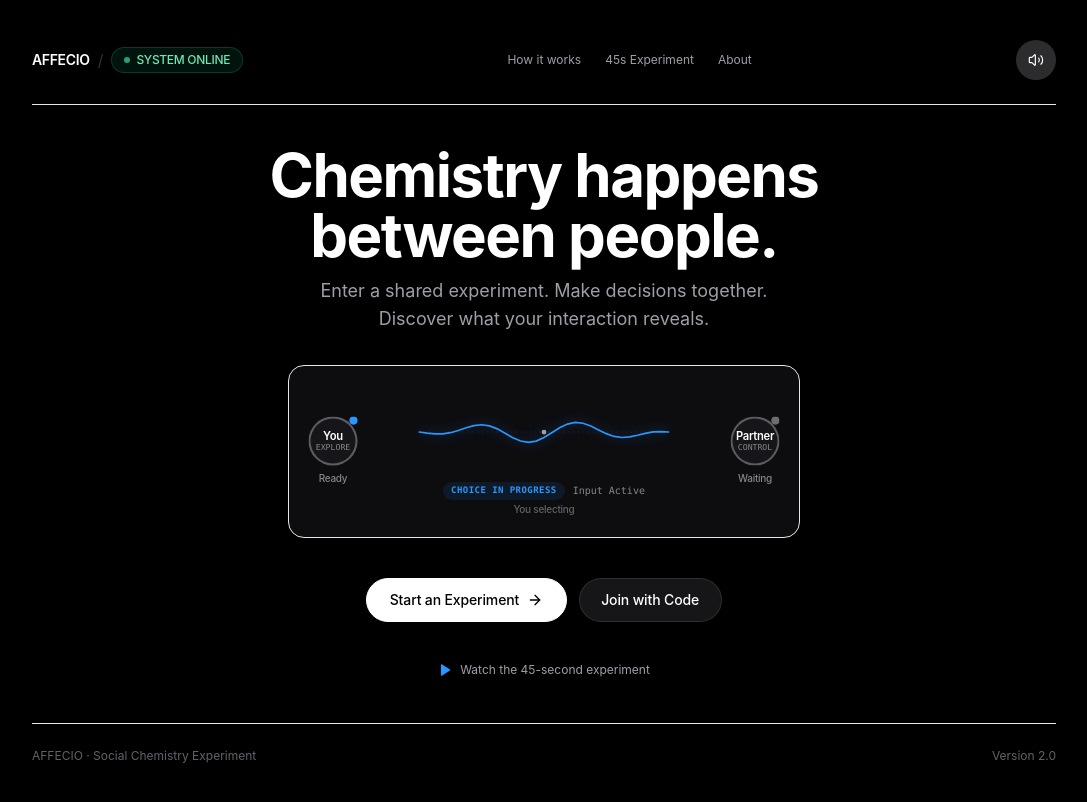
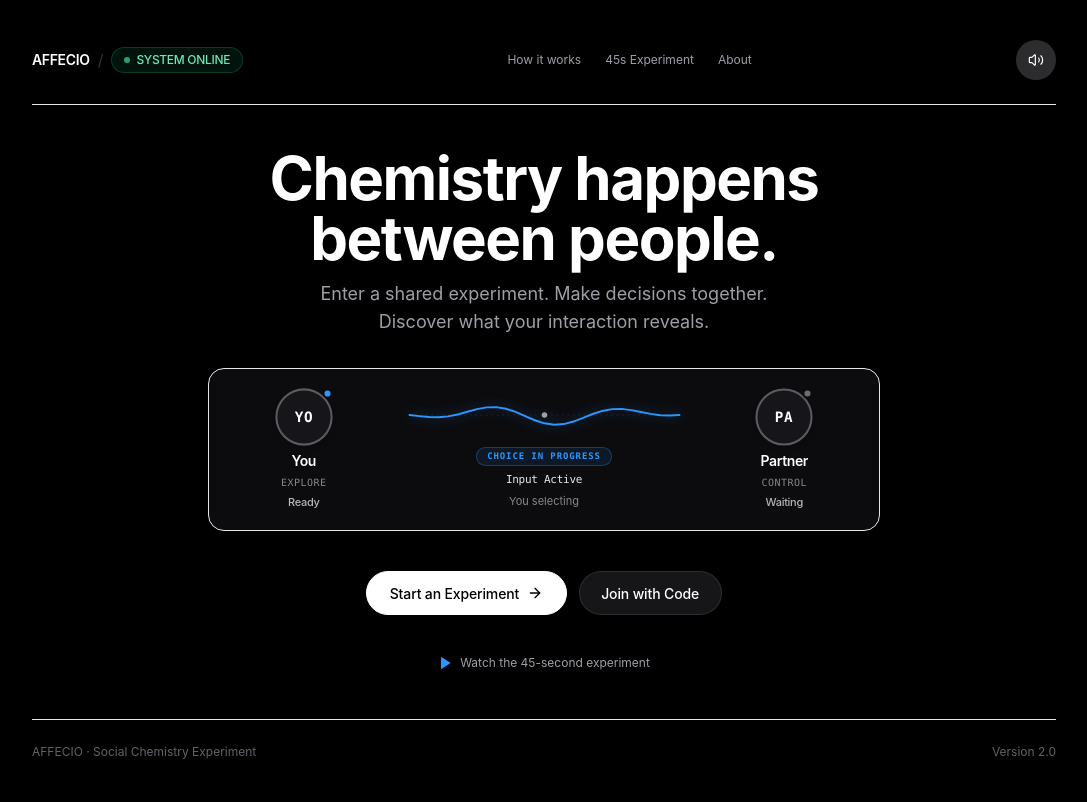
Before and after one commit to teamisaqua/aqua-affecio-hacks-26, a Next.js app: page / in a window 1280 px wide. Shown: the whole page, without its empty margins (96-1183 px from the left). Built offline with nearby package versions, Linux system fonts and the light colour scheme.

Commit message:
fix(chamber): resolve participant connection panel layout, avatar labels, and signal wave alignment

```diff
--- a/src/components/chamber/InteractionField.tsx
+++ b/src/components/chamber/InteractionField.tsx
@@ -101,31 +101,30 @@ export const InteractionField: React.FC<InteractionFieldProps> = ({
     const rect = containerRef.current.getBoundingClientRect();
     const x = (e.clientX - rect.left - rect.width / 2) / (rect.width / 2);
     const y = (e.clientY - rect.top - rect.height / 2) / (rect.height / 2);
-    setMouseOffset({ x: Math.max(-1, Math.min(1, x)) * 14, y: Math.max(-1, Math.min(1, y)) * 10 });
+    setMouseOffset({ x: Math.max(-1, Math.min(1, x)) * 10, y: Math.max(-1, Math.min(1, y)) * 8 });
   };
 
   const handleMouseLeave = () => {
     setMouseOffset({ x: 0, y: 0 });
   };
 
-  // Dimensions
-  const isCompact = variant === 'compact';
-  const isChamber = variant === 'chamber';
-  const width = isCompact ? 280 : isChamber ? 380 : 340;
-  const height = isCompact ? 60 : isChamber ? 72 : 96;
-  const startX = 40;
-  const endX = width - 40;
-  const midY = height / 2 + mouseOffset.y * 0.35;
+  // Dimensions for central wave container
+  const svgWidth = 260;
+  const svgHeight = 44;
+  const startX = 6;
+  const endX = svgWidth - 6;
+  const midY = svgHeight / 2 + mouseOffset.y * 0.2;
 
-  // Visual Styling per State (Apple HIG palette: #000000 background, #FFFFFF text, restrained #2997FF, #34C759, #FF9F0A)
+  // Visual Styling per State
   const stateConfig = {
     waiting: {
       color: 'rgba(255, 255, 255, 0.3)',
       glow: 'none',
       badgeBg: 'bg-white/5',
       badgeText: 'text-[#86868B]',
-      label: 'AWAITING CHOICES',
-      subtext: statusMessage || 'Waiting for participant actions',
+      badgeBorder: 'border-white/10',
+      label: 'CHAMBER ONLINE',
+      subtext: statusMessage || 'Awaiting participant readiness',
       detail: 'Channel Idle',
       nodeAColor: 'border-white/20',
       nodeBColor: 'border-white/20',
@@ -135,6 +134,7 @@ export const InteractionField: React.FC<InteractionFieldProps> = ({
       glow: 'drop-shadow(0 0 6px rgba(41, 151, 255, 0.4))',
       badgeBg: 'bg-[#2997FF]/10',
       badgeText: 'text-[#2997FF]',
+      badgeBorder: 'border-[#2997FF]/30',
       label: 'CHOICE IN PROGRESS',
       subtext: statusMessage || `${activeRole === 'control' ? participantBName : participantAName} selecting`,
       detail: 'Input Active',
@@ -142,11 +142,11 @@ export const InteractionField: React.FC<InteractionFieldProps> = ({
       nodeBColor: activeRole === 'control' ? 'border-[#2997FF] shadow-[0_0_10px_rgba(41,151,255,0.35)]' : 'border-white/30',
     },
     diverging: {
-      // Truthful divergence when choices differ: restrained Apple Amber
       color: '#FF9F0A', // Apple Amber
       glow: 'drop-shadow(0 0 6px rgba(255, 159, 10, 0.35))',
       badgeBg: 'bg-[#FF9F0A]/10',
       badgeText: 'text-[#FF9F0A]',
+      badgeBorder: 'border-[#FF9F0A]/30',
       label: 'DISTINCT CHOICES',
       subtext: statusMessage || 'Contrasting viewpoints selected',
       detail: 'Phase Split',
@@ -158,6 +158,7 @@ export const InteractionField: React.FC<InteractionFieldProps> = ({
       glow: 'drop-shadow(0 0 8px rgba(52, 199, 89, 0.4))',
       badgeBg: 'bg-[#34C759]/10',
       badgeText: 'text-[#34C759]',
+      badgeBorder: 'border-[#34C759]/30',
       label: 'CONSENSUS MATCH',
       subtext: statusMessage || 'Both choices aligned',
       detail: 'Resonant Lock',
@@ -169,6 +170,7 @@ export const InteractionField: React.FC<InteractionFieldProps> = ({
       glow: 'drop-shadow(0 0 7px rgba(48, 209, 88, 0.35))',
       badgeBg: 'bg-[#30D158]/10',
       badgeText: 'text-[#30D158]',
+      badgeBorder: 'border-[#30D158]/30',
       label: 'RECIPROCAL STEERING',
       subtext: statusMessage || 'Balancing temperature & pressure controls',
       detail: 'Live Adjustment',
@@ -180,6 +182,7 @@ export const InteractionField: React.FC<InteractionFieldProps> = ({
       glow: 'drop-shadow(0 0 10px rgba(100, 210, 255, 0.45))',
       badgeBg: 'bg-[#64D2FF]/10',
       badgeText: 'text-[#64D2FF]',
+      badgeBorder: 'border-[#64D2FF]/30',
       label: 'EQUILIBRIUM ACHIEVED',
       subtext: statusMessage || 'Stage complete · Results recorded',
       detail: 'Verified Hold',
@@ -188,22 +191,22 @@ export const InteractionField: React.FC<InteractionFieldProps> = ({
     },
   }[normalizedState];
 
-  // Mathematical wave generation with windowing envelope (tapers cleanly to anchor points)
-  const points = 32;
+  // Mathematical wave generation with windowing envelope
+  const points = 28;
   let primaryPath = `M ${startX} ${midY}`;
   let secondaryPath = `M ${startX} ${midY}`;
 
   const baseAmp =
     normalizedState === 'waiting'
-      ? 5
+      ? 4
       : normalizedState === 'selecting'
+      ? 9
+      : normalizedState === 'diverging'
       ? 11
-      : normalizedState === 'diverging'
-      ? 14
       : normalizedState === 'synchronizing'
-      ? 7
+      ? 6
       : normalizedState === 'collaborating'
-      ? 12
+      ? 9
       : 3;
 
   for (let i = 1; i <= points; i++) {
@@ -212,76 +215,112 @@ export const InteractionField: React.FC<InteractionFieldProps> = ({
     const envelope = Math.sin(t * Math.PI);
 
     if (normalizedState === 'diverging') {
-      // Dissonance pattern: Two anti-phase wave lines showing divergence without faking sync
       const y1 = midY + Math.sin(t * Math.PI * 4 + phase) * baseAmp * envelope;
       const y2 = midY + Math.sin(t * Math.PI * 4 - phase + Math.PI) * (baseAmp * 0.85) * envelope;
       primaryPath += ` L ${x.toFixed(1)} ${y1.toFixed(1)}`;
       secondaryPath += ` L ${x.toFixed(1)} ${y2.toFixed(1)}`;
     } else if (normalizedState === 'collaborating') {
-      // Dual carrier lines showing reciprocal input
       const y1 = midY + Math.sin(t * Math.PI * 3 + phase) * baseAmp * envelope;
       const y2 = midY + Math.sin(t * Math.PI * 5 - phase * 0.7) * (baseAmp * 0.6) * envelope;
       primaryPath += ` L ${x.toFixed(1)} ${y1.toFixed(1)}`;
       secondaryPath += ` L ${x.toFixed(1)} ${y2.toFixed(1)}`;
     } else {
-      // Smooth standing harmonic wave
-      const harmonics = normalizedState === 'selecting' ? 5 : 3;
+      const harmonics = normalizedState === 'selecting' ? 4 : 2.5;
       const y = midY + Math.sin(t * Math.PI * harmonics + phase) * baseAmp * envelope;
       primaryPath += ` L ${x.toFixed(1)} ${y.toFixed(1)}`;
     }
   }
+
+  // Format initials for circular avatar (e.g. "Alex" -> "AL", "Taylor" -> "TA")
+  const getInitials = (nameStr: string) => {
+    const trimmed = nameStr.trim();
+    if (!trimmed) return 'US';
+    const parts = trimmed.split(/\s+/);
+    if (parts.length > 1) {
+      return (parts[0][0] + parts[1][0]).toUpperCase();
+    }
+    return trimmed.slice(0, 2).toUpperCase();
+  };
+
+  // Format clean role label (e.g. "You · Explore" -> "EXPLORE", "Taylor · Simulated" -> "SIMULATED")
+  const formatRoleLabel = (roleStr?: string, fallback = 'PARTICIPANT') => {
+    if (!roleStr) return fallback;
+    const parts = roleStr.split('·');
+    const lastPart = parts[parts.length - 1].trim();
+    return lastPart.toUpperCase();
+  };
 
   return (
     <div
       ref={containerRef}
       onMouseMove={handleMouseMove}
       onMouseLeave={handleMouseLeave}
-      className={`w-full ${
-        isChamber ? 'max-w-xl' : 'max-w-md sm:max-w-lg'
-      } mx-auto p-4 sm:p-5 rounded-2xl bg-[#0D0D10] border border-white/8 relative select-none transition-all ${className}`}
+      className={`w-full max-w-3xl mx-auto p-3.5 sm:p-5 rounded-2xl bg-[#0D0D10]/95 border border-white/8 relative select-none transition-all shadow-md backdrop-blur-md ${className}`}
     >
-      <div className="flex items-center justify-between relative z-10 gap-2 sm:gap-4">
-        {/* Node A (YOU / Explore) */}
-        <div className="flex flex-col items-center space-y-1.5 flex-shrink-0">
+      {/* 3-Column Balanced CSS Grid Layout */}
+      <div className="grid grid-cols-[minmax(72px,1fr)_minmax(140px,2fr)_minmax(72px,1fr)] sm:grid-cols-[minmax(100px,1fr)_minmax(220px,2fr)_minmax(100px,1fr)] items-center gap-1.5 sm:gap-4 w-full">
+        {/* Left Column: Participant A (First Participant) */}
+        <div className="flex flex-col items-center text-center space-y-1 min-w-0">
+          {/* Circular Avatar */}
           <motion.div
             animate={{
               scale: activeRole === 'explore' || normalizedState === 'selecting' ? [1, 1.05, 1] : 1,
             }}
             transition={{ repeat: Infinity, duration: 2.2, ease: 'easeInOut' }}
-            className={`w-11 h-11 sm:w-12 sm:h-12 rounded-full bg-[#16161A] border-2 ${stateConfig.nodeAColor} flex flex-col items-center justify-center text-white relative transition-all duration-300`}
+            className={`w-12 h-12 sm:w-14 sm:h-14 rounded-full bg-[#16161A] border-2 ${stateConfig.nodeAColor} flex items-center justify-center text-white relative transition-all duration-300 shadow-md shrink-0`}
           >
-            <span className="text-[11px] font-semibold tracking-tight">{participantAName}</span>
-            <span className="text-[8px] uppercase text-[#86868B] font-mono -mt-0.5">{participantARole}</span>
+            <span className="text-xs sm:text-sm font-bold font-mono text-white tracking-wider">
+              {getInitials(participantAName)}
+            </span>
+            {/* Status Dot */}
             <span
-              className={`w-2 h-2 rounded-full absolute -top-0.5 -right-0.5 ${
+              className={`w-2.5 h-2.5 rounded-full absolute -top-0.5 -right-0.5 border-2 border-[#0D0D10] ${
                 normalizedState === 'diverging'
                   ? 'bg-[#FF9F0A]'
                   : normalizedState === 'synchronizing' || normalizedState === 'completing'
                   ? 'bg-[#34C759]'
+                  : normalizedState === 'waiting'
+                  ? 'bg-white/40'
                   : 'bg-[#2997FF]'
               }`}
             />
           </motion.div>
-          {participantAStatus && (
-            <span className="text-[10px] text-[#86868B] font-medium tracking-tight truncate max-w-[70px]">
-              {participantAStatus}
-            </span>
-          )}
+
+          {/* Participant Name (Readable, medium weight, no overlapping) */}
+          <div
+            className="text-xs sm:text-sm font-semibold text-white tracking-tight break-words max-w-full overflow-hidden leading-tight pt-0.5"
+            style={{ overflowWrap: 'anywhere' }}
+          >
+            {participantAName}
           </div>
 
-        {/* Central Live Waveform Visualization */}
-        <div className="flex-1 px-1 sm:px-2 flex flex-col items-center justify-center relative min-h-[64px]">
+          {/* Role Label (Smaller, muted text beneath name) */}
+          <div className="text-[10px] font-mono uppercase tracking-wider text-[#86868B]">
+            {formatRoleLabel(participantARole, 'EXPLORE')}
+          </div>
+
+          {/* Connection / Action Status Below Role */}
+          <div className="text-[10px] sm:text-[11px] font-medium text-white/70 tracking-tight truncate max-w-full">
+            {participantAStatus || (normalizedState === 'waiting' ? 'Waiting' : 'Connected')}
+          </div>
+        </div>
+
+        {/* Center Column: Connection Visualization & Channel Status */}
+        <div className="flex flex-col items-center justify-center text-center space-y-2 min-w-0 w-full px-1 sm:px-2">
+          {/* Dedicated Waveform Container */}
+          <div className="w-full h-11 sm:h-12 flex items-center justify-center relative overflow-hidden">
             <svg
               className="w-full h-full overflow-visible"
-            viewBox={`0 0 ${width} ${height}`}
+              viewBox={`0 0 ${svgWidth} ${svgHeight}`}
+              preserveAspectRatio="none"
               style={{ filter: stateConfig.glow }}
             >
-            {/* Guide Gridline */}
+              {/* Center Baseline Guide Gridline */}
               <line
                 x1={startX}
-              y1={height / 2}
+                y1={svgHeight / 2}
                 x2={endX}
-              y2={height / 2}
+                y2={svgHeight / 2}
                 stroke="rgba(255, 255, 255, 0.08)"
                 strokeWidth="1"
                 strokeDasharray="2 3"
@@ -292,7 +331,11 @@ export const InteractionField: React.FC<InteractionFieldProps> = ({
                 <path
                   d={secondaryPath}
                   fill="none"
-                stroke={normalizedState === 'diverging' ? 'rgba(255, 159, 10, 0.45)' : 'rgba(48, 209, 88, 0.4)'}
+                  stroke={
+                    normalizedState === 'diverging'
+                      ? 'rgba(255, 159, 10, 0.45)'
+                      : 'rgba(48, 209, 88, 0.4)'
+                  }
                   strokeWidth="1.5"
                   strokeLinecap="round"
                   strokeDasharray={normalizedState === 'diverging' ? '4 3' : undefined}
@@ -305,70 +348,80 @@ export const InteractionField: React.FC<InteractionFieldProps> = ({
                 fill="none"
                 stroke={stateConfig.color}
                 strokeWidth={
-                normalizedState === 'synchronizing' || normalizedState === 'completing' ? '2.2' : '1.75'
+                  normalizedState === 'synchronizing' || normalizedState === 'completing'
+                    ? '2.2'
+                    : '1.75'
                 }
                 strokeLinecap="round"
               />
 
-            {/* Center Status Node */}
+              {/* Center Status Node & Moving Signal Point */}
               {normalizedState === 'completing' ? (
-              <g transform={`translate(${width / 2}, ${height / 2})`}>
-                <circle r="9" fill="none" stroke="#64D2FF" strokeWidth="1.5" className="animate-pulse" />
+                <g transform={`translate(${svgWidth / 2}, ${svgHeight / 2})`}>
+                  <circle r="8" fill="none" stroke="#64D2FF" strokeWidth="1.5" className="animate-pulse" />
                   <circle r="3" fill="#34C759" />
                 </g>
               ) : normalizedState === 'synchronizing' ? (
                 <circle
-                cx={width / 2}
-                cy={height / 2}
+                  cx={svgWidth / 2}
+                  cy={svgHeight / 2}
                   r="4"
                   fill="#34C759"
                   className="animate-pulse shadow-lg"
                 />
               ) : normalizedState === 'diverging' ? (
-              <g transform={`translate(${width / 2}, ${height / 2})`}>
-                <line x1="-5" y1="-5" x2="5" y2="5" stroke="#FF9F0A" strokeWidth="1.5" />
-                <line x1="5" y1="-5" x2="-5" y2="5" stroke="#FF9F0A" strokeWidth="1.5" />
+                <g transform={`translate(${svgWidth / 2}, ${svgHeight / 2})`}>
+                  <line x1="-4" y1="-4" x2="4" y2="4" stroke="#FF9F0A" strokeWidth="1.5" />
+                  <line x1="4" y1="-4" x2="-4" y2="4" stroke="#FF9F0A" strokeWidth="1.5" />
                 </g>
               ) : (
                 <circle
-                cx={width / 2}
+                  cx={svgWidth / 2}
                   cy={midY}
                   r="2.5"
                   fill="rgba(255, 255, 255, 0.6)"
                 />
               )}
             </svg>
-
-          {/* Transparent Operational Status Pill (No invented coherence percentages) */}
-          <div className="flex items-center gap-2 mt-1">
-            <span
-              className={`px-2 py-0.5 rounded-full text-[9px] font-mono uppercase tracking-wider font-semibold ${stateConfig.badgeBg} ${stateConfig.badgeText}`}
-            >
-              {metricLabel || stateConfig.label}
-            </span>
-            <span className="text-[10px] text-[#86868B] font-mono">
-              {stateConfig.detail}
-            </span>
           </div>
 
-          <p className="text-[10px] text-[#636366] font-medium tracking-tight text-center mt-0.5 truncate max-w-[220px]">
-            {stateConfig.subtext}
-          </p>
+          {/* Three Clearly Separated Status Elements */}
+          <div className="flex flex-col items-center space-y-1 sm:space-y-1.5 mt-1 sm:mt-1.5 max-w-full">
+            {/* First Line: Compact status badge (e.g. "CHAMBER ONLINE") */}
+            <span
+              className={`px-2.5 py-0.5 rounded-full text-[9px] font-mono uppercase tracking-widest font-semibold border ${stateConfig.badgeBg} ${stateConfig.badgeText} ${stateConfig.badgeBorder}`}
+            >
+              {metricLabel || (normalizedState === 'waiting' ? 'CHAMBER ONLINE' : stateConfig.label)}
+            </span>
+
+            {/* Second Line: Channel state (e.g. "Channel Idle") */}
+            <div className="text-[11px] font-mono font-medium text-white/90 tracking-tight">
+              {stateConfig.detail}
             </div>
 
-        {/* Node B (PARTNER / Control) */}
-        <div className="flex flex-col items-center space-y-1.5 flex-shrink-0">
+            {/* Third Line: Short status message (e.g. "Awaiting participant readiness") */}
+            <div className="text-[10px] sm:text-[11px] text-[#86868B] leading-tight max-w-[240px] truncate sm:whitespace-normal">
+              {statusMessage || stateConfig.subtext}
+            </div>
+          </div>
+        </div>
+
+        {/* Right Column: Participant B (Second Participant) */}
+        <div className="flex flex-col items-center text-center space-y-1 min-w-0">
+          {/* Circular Avatar */}
           <motion.div
             animate={{
               scale: activeRole === 'control' || normalizedState === 'selecting' ? [1, 1.05, 1] : 1,
             }}
             transition={{ repeat: Infinity, duration: 2.2, ease: 'easeInOut', delay: 0.2 }}
-            className={`w-11 h-11 sm:w-12 sm:h-12 rounded-full bg-[#16161A] border-2 ${stateConfig.nodeBColor} flex flex-col items-center justify-center text-white relative transition-all duration-300`}
+            className={`w-12 h-12 sm:w-14 sm:h-14 rounded-full bg-[#16161A] border-2 ${stateConfig.nodeBColor} flex items-center justify-center text-white relative transition-all duration-300 shadow-md shrink-0`}
           >
-            <span className="text-[11px] font-semibold tracking-tight">{participantBName}</span>
-            <span className="text-[8px] uppercase text-[#86868B] font-mono -mt-0.5">{participantBRole}</span>
+            <span className="text-xs sm:text-sm font-bold font-mono text-white tracking-wider">
+              {getInitials(participantBName)}
+            </span>
+            {/* Status Dot */}
             <span
-              className={`w-2 h-2 rounded-full absolute -top-0.5 -right-0.5 ${
+              className={`w-2.5 h-2.5 rounded-full absolute -top-0.5 -right-0.5 border-2 border-[#0D0D10] ${
                 normalizedState === 'diverging'
                   ? 'bg-[#FF9F0A]'
                   : normalizedState === 'synchronizing' || normalizedState === 'completing'
@@ -377,11 +430,24 @@ export const InteractionField: React.FC<InteractionFieldProps> = ({
               }`}
             />
           </motion.div>
-          {participantBStatus && (
-            <span className="text-[10px] text-[#86868B] font-medium tracking-tight truncate max-w-[70px]">
-              {participantBStatus}
-            </span>
-          )}
+
+          {/* Participant Name (Readable, medium weight, no overlapping) */}
+          <div
+            className="text-xs sm:text-sm font-semibold text-white tracking-tight break-words max-w-full overflow-hidden leading-tight pt-0.5"
+            style={{ overflowWrap: 'anywhere' }}
+          >
+            {participantBName}
+          </div>
+
+          {/* Role Label (Smaller, muted text beneath name) */}
+          <div className="text-[10px] font-mono uppercase tracking-wider text-[#86868B]">
+            {formatRoleLabel(participantBRole, 'CONTROL')}
+          </div>
+
+          {/* Connection / Action Status Below Role */}
+          <div className="text-[10px] sm:text-[11px] font-medium text-white/70 tracking-tight truncate max-w-full">
+            {participantBStatus || (normalizedState === 'waiting' ? 'Waiting' : 'Connected')}
+          </div>
         </div>
       </div>
     </div>
```
Lines whose indentation alone changed are shown as unchanged.
